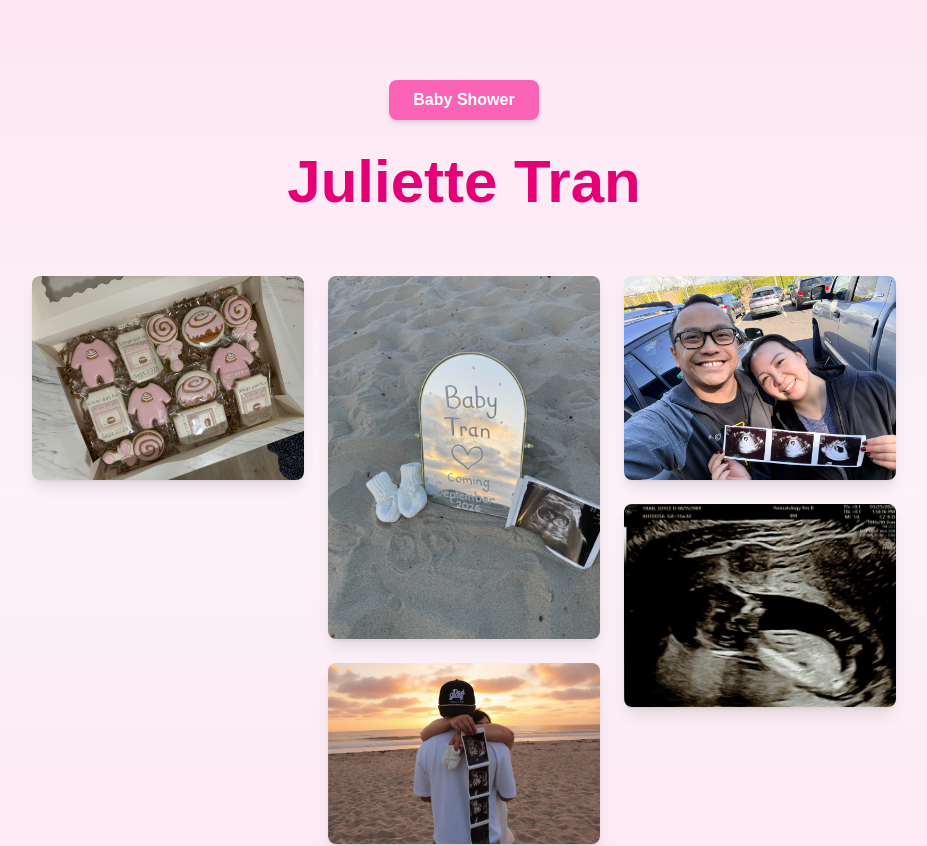
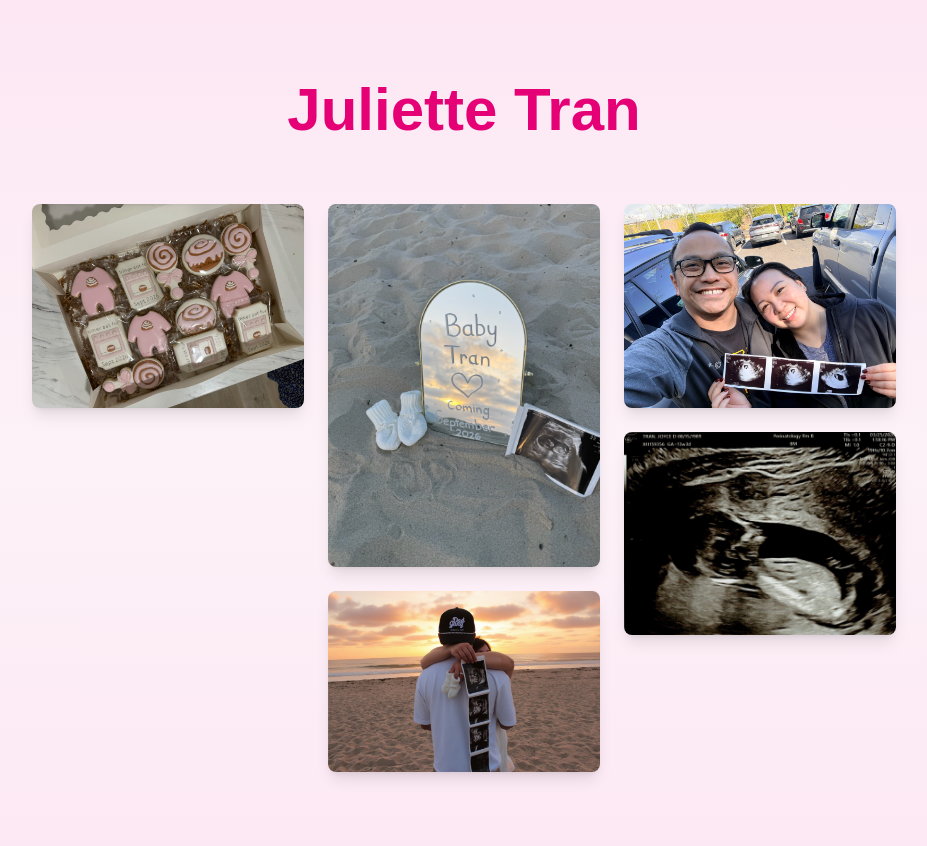
Before and after one commit to matthewhaotran/juliettetran, a Next.js app: page / in a window 1280 px wide. Shown: the top 846 px of the page, without its empty margins (176-1103 px from the left). Built offline with nearby package versions, Linux system fonts and the light colour scheme.

Commit message:
Remove baby shower link and redirect page
Drop the Baby Shower button from the home page and delete the
/babyshower redirect route.

```diff
--- a/app/babyshower/page.tsx
+++ /dev/null
@@ -1,17 +0,0 @@
-'use client';
-
-import { useEffect } from 'react';
-
-export default function BabyShower() {
-  useEffect(() => {
-    window.location.href = 'https://pp.events/bJn5mYv3';
-  }, []);
-
-  return (
-    <div className="flex items-center justify-center min-h-screen">
-      <p className="text-lg text-gray-600">
-        Redirecting to baby shower invitation...
-      </p>
-    </div>
-  );
-}
--- a/app/page.tsx
+++ b/app/page.tsx
@@ -1,5 +1,4 @@
 import Image from "next/image";
-import Link from "next/link";
 
 export default function Home() {
   const photos = [
@@ -13,16 +12,6 @@ export default function Home() {
   return (
     <div className="min-h-screen bg-gradient-to-b from-pink-100 via-pink-50 to-pink-100">
       <main className="max-w-4xl mx-auto px-4 py-12 sm:py-20">
-        {/* Baby Shower Link */}
-        <div className="text-center mb-8">
-          <Link
-            href="/babyshower"
-            className="inline-block px-6 py-2 bg-pink-400 text-white rounded-lg font-semibold hover:bg-pink-500 transition-colors shadow-md"
-          >
-            Baby Shower
-          </Link>
-        </div>
-
         {/* Header */}
         <div className="text-center mb-16">
           <h1 className="text-5xl sm:text-6xl font-bold text-pink-600 mb-2">
```
